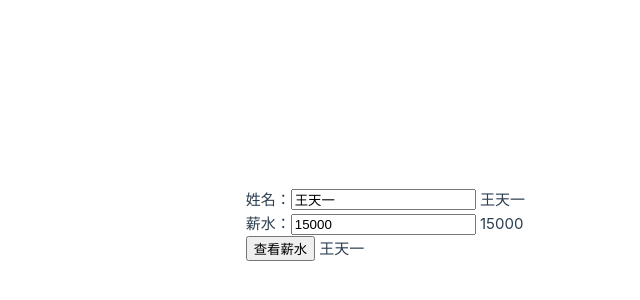
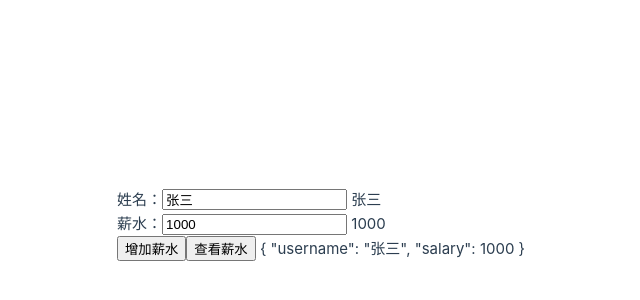
Before and after one commit to YouLe2016/vue3_first, a Vue app: page / in a window 1280 px wide. Shown: the part 176-476 px from the top of the page, without its empty margins (115-755 px from the left). Built offline with nearby package versions, Linux system fonts and the light colour scheme.

Commit message:
Update: 自定义组件的props属性

```diff
--- a/src/App.vue
+++ b/src/App.vue
@@ -1,23 +1,29 @@
 <script setup lang="ts">
 import MySalaryInfo from "@/components/MySalaryInfo.vue";
-import {ref} from "vue";
+import {reactive, ref} from "vue";
 
-const mySalaryInfo = ref()
+const salaryInfo = reactive({
+  username: "张三",
+  salary: 1000
+})
 
 function showRes() {
-  console.log(mySalaryInfo)
-  console.log(mySalaryInfo.value)
-  console.log(mySalaryInfo.value.username)
-  console.log(mySalaryInfo.value.salary)
+  console.log(salaryInfo)
+  console.log(salaryInfo.username)
+  console.log(salaryInfo.salary)
+}
+
+function addSalary() {
+  salaryInfo.salary += 1000
 }
 
 </script>
 
 <template>
   <div>
-    <MySalaryInfo ref="mySalaryInfo"/>
-<!--    <button @click="addSalary">增加薪水</button>-->
-    <button @click="showRes">查看薪水</button> {{ mySalaryInfo?.username }}
+    <MySalaryInfo :salary-info="salaryInfo"/>
+    <button @click="addSalary">增加薪水</button>
+    <button @click="showRes">查看薪水</button> {{ salaryInfo }}
   </div>
 </template>
 
--- /dev/null
+++ b/src/bean/SalaryInfoBean.ts
@@ -0,0 +1,4 @@
+export interface SalaryInfoBean {
+  username: string
+  salary: number
+}
--- a/src/components/MySalaryInfo.vue
+++ b/src/components/MySalaryInfo.vue
@@ -1,15 +1,10 @@
 <script setup lang="ts">
-import MySalary from "@/presenter/MySalary";
+import {SalaryInfoBean} from "@/bean/SalaryInfoBean";
 
-const {
-  username,
-  salary
-} = MySalary()
-
-defineExpose({
-  username,
-  salary
-})
+// defineProps([
+//     "salaryInfo"
+// ])
+defineProps<{salaryInfo: SalaryInfoBean}>()
 </script>
 
 <script lang="ts">
@@ -20,10 +15,9 @@ export default {
 </script>
 
 <template>
-  <div>姓名：<input v-model="username"/> {{ username }}</div>
-  <div>薪水：<input type="number" v-model="salary"/> {{ salary }}</div>
+  <div>姓名：<input v-model="salaryInfo.username"/> {{ salaryInfo.username }}</div>
+  <div>薪水：<input type="number" v-model="salaryInfo.salary"/> {{ salaryInfo.salary }}</div>
 </template>
 
 <style scoped>
-
 </style>
```
